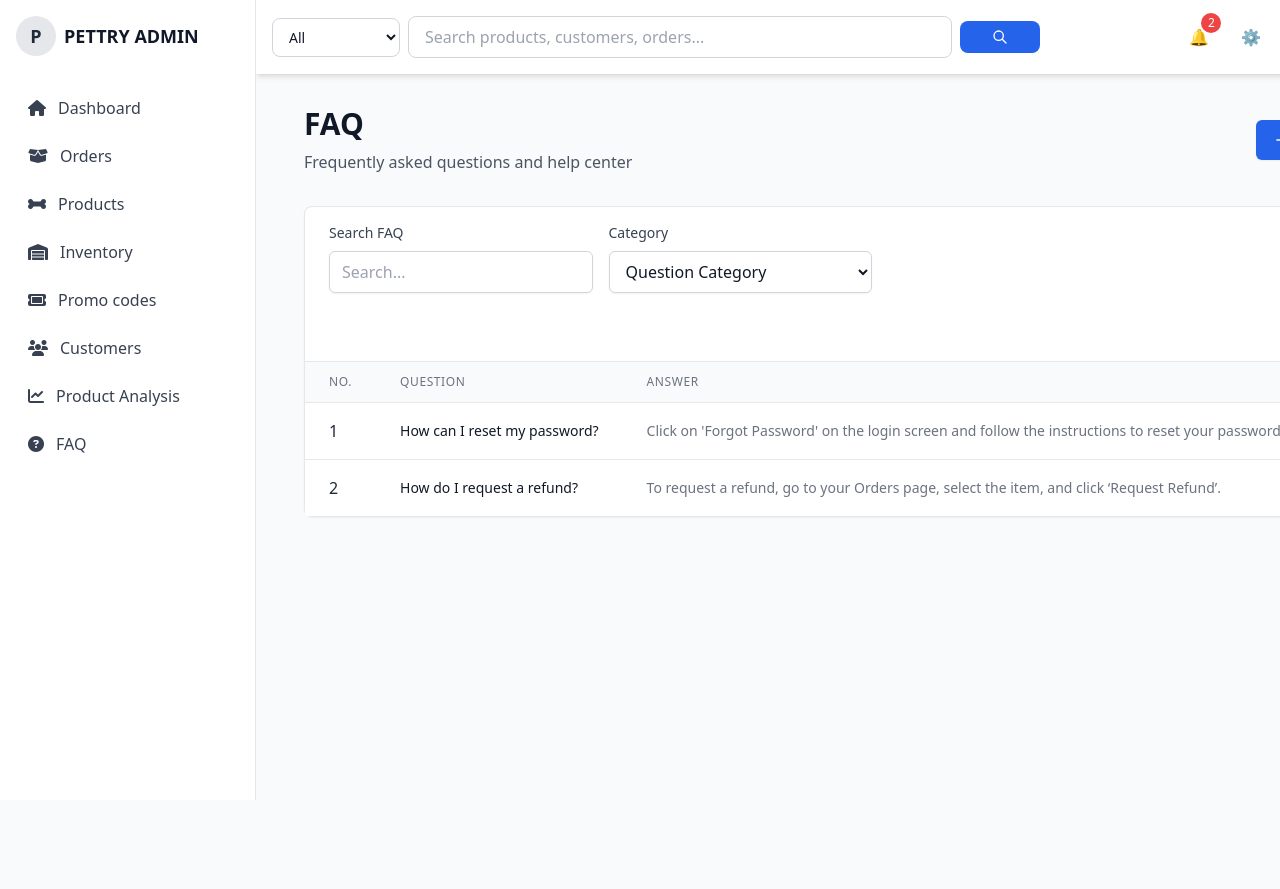
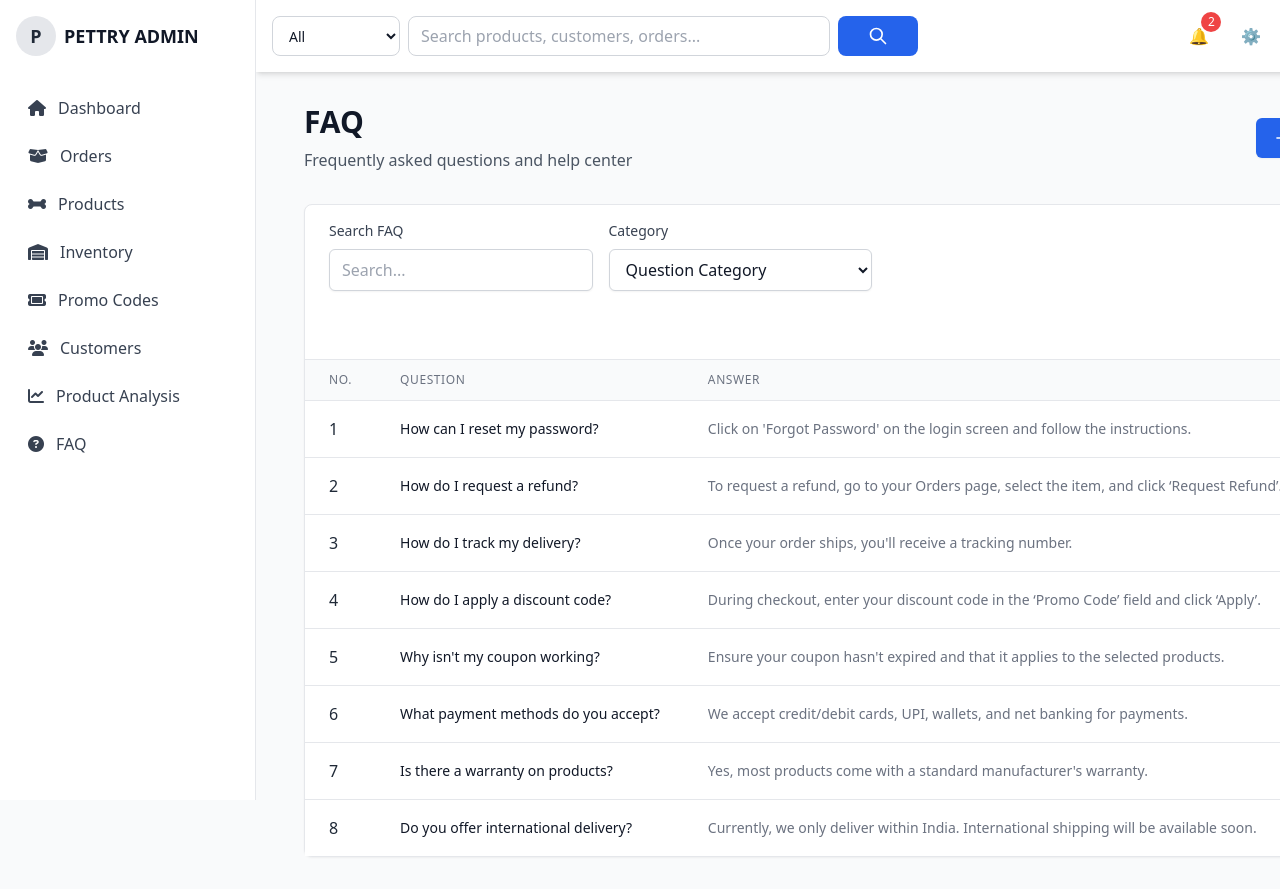
Before and after one commit to anuiitm/Admin-Frontend, a Vue app: page /faq in a window 1280 px wide. Shown: the top 889 px of the page. Before the commit the page ends 800 px from the top, so only its background shows below. Built offline with nearby package versions, Linux system fonts and the light colour scheme; sample sign-in values are in the browser's storage.

Commit message:
Did minor updates and clean up

```diff
--- a/src/components/Navbar.vue
+++ b/src/components/Navbar.vue
@@ -8,7 +8,7 @@
                 <!-- Search Entity Dropdown -->
                 <select
                     v-model="searchEntity"
-                    class="w-32 px-3 py-2 border border-gray-300 dark:border-gray-600 rounded-lg focus:outline-none focus:ring-2 focus:ring-blue-500 dark:bg-gray-700 dark:text-white bg-white text-gray-900 text-sm"
+                    class="w-32 h-10 px-3 border border-gray-300 dark:border-gray-600 rounded-lg focus:outline-none focus:ring-2 focus:ring-blue-500 dark:bg-gray-700 dark:text-white bg-white text-gray-900 text-sm"
                 >
                     <option value="all">All</option>
                     <option value="products">Products</option>
@@ -22,15 +22,15 @@
                     @keyup.enter="handleSearch"
                     type="text"
                     :placeholder="getSearchPlaceholder()"
-                    class="flex-1 px-4 py-2 border border-gray-300 dark:border-gray-600 rounded-lg focus:outline-none focus:ring-2 focus:ring-blue-500 dark:bg-gray-700 dark:text-white bg-white text-gray-900"
+                    class="w-[55%] h-10 px-3 border border-gray-300 dark:border-gray-600 rounded-lg focus:outline-none focus:ring-2 focus:ring-blue-500 dark:bg-gray-700 dark:text-white bg-white text-gray-900"
                 />
 
                 <!-- Search Button -->
                 <button
                     @click="handleSearch"
-                    class="w-20 px-4 py-2 bg-blue-600 text-white rounded-lg hover:bg-blue-700 focus:outline-none focus:ring-2 focus:ring-blue-500 transition duration-200 flex items-center justify-center"
+                    class="w-20 h-10 px-4 bg-blue-600 text-white rounded-lg hover:bg-blue-700 focus:outline-none focus:ring-2 focus:ring-blue-500 transition duration-200 flex items-center justify-center"
                 >
-                    <svg class="w-4 h-4" fill="none" stroke="currentColor" viewBox="0 0 24 24">
+                    <svg class="w-5 h-5" fill="none" stroke="currentColor" viewBox="0 0 24 24">
                         <path stroke-linecap="round" stroke-linejoin="round" stroke-width="2" d="M21 21l-6-6m2-5a7 7 0 11-14 0 7 7 0 0114 0z"></path>
                     </svg>
                 </button>
--- a/src/components/Sidebar.vue
+++ b/src/components/Sidebar.vue
@@ -45,7 +45,7 @@ const menu = [
     { label: 'Orders', icon: 'fa-solid fa-box-open', path: 'orders' },
     { label: 'Products', icon: 'fa-solid fa-bone', path: 'products'},
     { label: 'Inventory', icon: 'fa-solid fa-warehouse', path: 'inventory' },
-    { label: 'Promo codes', icon: 'fa-solid fa-ticket', path: 'promo' },
+    { label: 'Promo Codes', icon: 'fa-solid fa-ticket', path: 'promo' },
     { label: 'Customers', icon: 'fa-solid fa-users', path: 'customers' },
     { label: 'Product Analysis', icon: 'fa-solid fa-chart-line', path: 'analysis' },
     { label: 'FAQ', icon: 'fa-solid fa-circle-question', path: 'faq' }
--- a/src/views/Dashboard.vue
+++ b/src/views/Dashboard.vue
@@ -61,7 +61,7 @@ const isOpen = ref(false)
 const router = useRouter()
 
 const cards = ref([
-	{ title: 'Revenue', value: '₹12,340', delta: '+8% from last week', badge: 'Live', badgeClass: 'bg-green-100 text-green-700 dark:bg-green-900/40 dark:text-green-300' },
+	{ title: 'Revenue', value: '₹32,340', delta: '+8% from last week', badge: 'Live', badgeClass: 'bg-green-100 text-green-700 dark:bg-green-900/40 dark:text-green-300' },
 	{ title: 'Orders', value: '238', delta: '+3% from last week', badge: 'Today', badgeClass: 'bg-blue-100 text-blue-700 dark:bg-blue-900/40 dark:text-blue-300' },
 	{ title: 'Customers', value: '1,024', delta: '+1% from last week', badge: 'All', badgeClass: 'bg-gray-100 text-gray-700 dark:bg-gray-900/50 dark:text-gray-300' },
 	{ title: 'Inventory', value: '342', delta: '-2% restock soon', badge: 'Watch', badgeClass: 'bg-yellow-100 text-yellow-700 dark:bg-yellow-900/40 dark:text-yellow-300' },
--- a/src/views/FAQ.vue
+++ b/src/views/FAQ.vue
@@ -297,7 +297,7 @@ const faqs = ref<FAQ[]>([
   {
     id: '1',
     question: "How can I reset my password?",
-    answer: "Click on 'Forgot Password' on the login screen and follow the instructions to reset your password.",
+    answer: "Click on 'Forgot Password' on the login screen and follow the instructions.",
     categories: ['General'],
     feedback: 'helpful'
   },
@@ -307,6 +307,48 @@ const faqs = ref<FAQ[]>([
     answer: "To request a refund, go to your Orders page, select the item, and click ‘Request Refund’.",
     categories: ['Payments'],
     feedback: 'helpful'
+  },
+  {
+    id: '3',
+    question: "How do I track my delivery?",
+    answer: "Once your order ships, you'll receive a tracking number.",
+    categories: ['Delivery'],
+    feedback: 'helpful'
+  },
+  {
+    id: '4',
+    question: "How do I apply a discount code?",
+    answer: "During checkout, enter your discount code in the ‘Promo Code’ field and click ‘Apply’.",
+    categories: ['Discount'],
+    feedback: 'helpful'
+  },
+  {
+    id: '5',
+    question: "Why isn't my coupon working?",
+    answer: "Ensure your coupon hasn't expired and that it applies to the selected products.",
+    categories: ['Discount'],
+    feedback: 'helpful'
+  },
+  {
+    id: '6',
+    question: "What payment methods do you accept?",
+    answer: "We accept credit/debit cards, UPI, wallets, and net banking for payments.",
+    categories: ['Payments'],
+    feedback: 'helpful'
+  },
+  {
+    id: '7',
+    question: "Is there a warranty on products?",
+    answer: "Yes, most products come with a standard manufacturer's warranty.",
+    categories: ['Product'],
+    feedback: 'helpful'
+  },
+  {
+    id: '8',
+    question: "Do you offer international delivery?",
+    answer: "Currently, we only deliver within India. International shipping will be available soon.",
+    categories: ['Delivery'],
+    feedback: 'not helpful'
   }
 ])
 
--- a/src/views/Orders.vue
+++ b/src/views/Orders.vue
@@ -302,42 +302,42 @@ const statusTabs = ref([
 const orders = ref<Order[]>([
   {
     id: '1234',
-    date: '2024-01-15',
+    date: '2025-09-15',
     customer: 'John Doe',
     total: 2500,
     status: 'processing'
   },
   {
     id: '1235',
-    date: '2024-01-14',
+    date: '2025-09-14',
     customer: 'Jane Smith',
     total: 1800,
     status: 'shipped'
   },
   {
     id: '1236',
-    date: '2024-01-13',
+    date: '2025-09-13',
     customer: 'Mike Johnson',
     total: 3200,
     status: 'completed'
   },
   {
     id: '1237',
-    date: '2024-01-12',
+    date: '2025-09-12',
     customer: 'Sarah Wilson',
     total: 1500,
     status: 'cancelled'
   },
   {
     id: '1238',
-    date: '2024-01-11',
+    date: '2025-09-11',
     customer: 'David Brown',
     total: 2800,
     status: 'processing'
   },
   {
     id: '1239',
-    date: '2024-01-10',
+    date: '2025-09-10',
     customer: 'Lisa Davis',
     total: 2100,
     status: 'shipped'
--- a/src/views/SearchResults.vue
+++ b/src/views/SearchResults.vue
@@ -516,35 +516,35 @@ const customers = ref<Customer[]>([
 const orders = ref<Order[]>([
   {
     id: '1234',
-    date: '2024-01-15',
+    date: '2025-09-15',
     customer: 'John Doe',
     total: 2500,
     status: 'processing'
   },
   {
     id: '1235',
-    date: '2024-01-14',
+    date: '2025-09-14',
     customer: 'Jane Smith',
     total: 1800,
     status: 'shipped'
   },
   {
     id: '1236',
-    date: '2024-01-13',
+    date: '2025-09-13',
     customer: 'Mike Johnson',
     total: 3200,
     status: 'completed'
   },
   {
     id: '1237',
-    date: '2024-01-12',
+    date: '2025-09-12',
     customer: 'Sarah Wilson',
     total: 1500,
     status: 'cancelled'
   },
   {
     id: '1238',
-    date: '2024-01-11',
+    date: '2025-09-11',
     customer: 'David Brown',
     total: 2800,
     status: 'processing'
```
